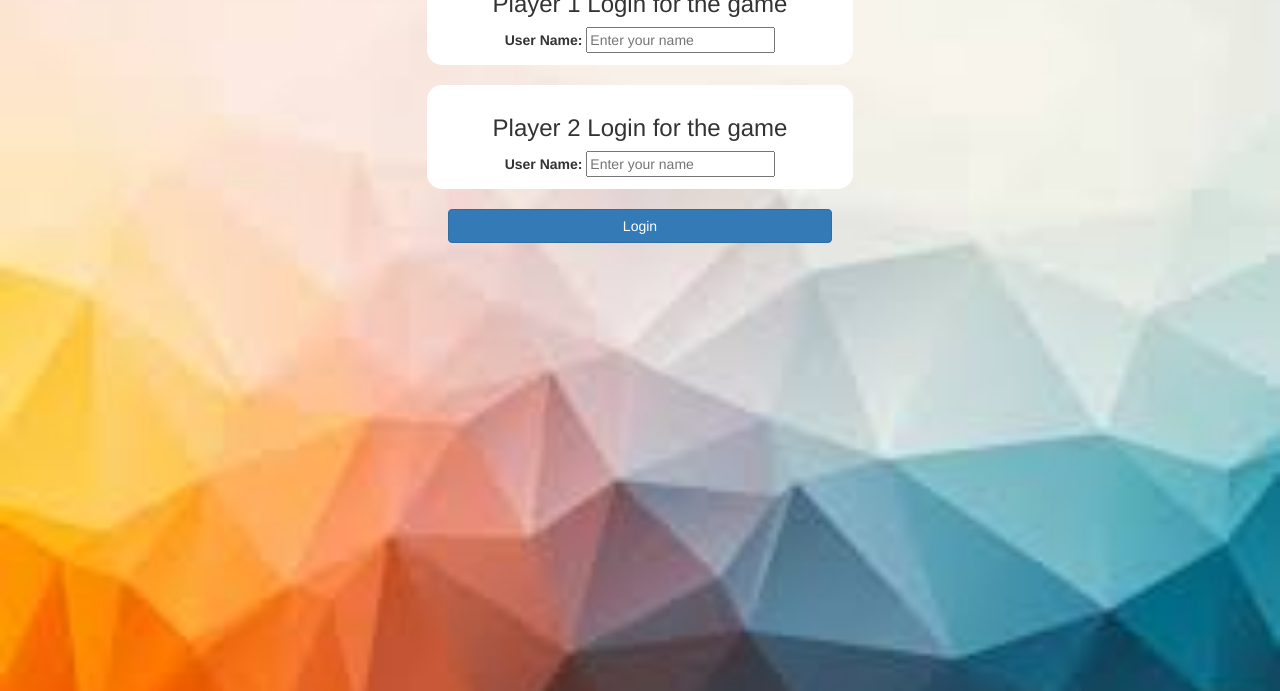
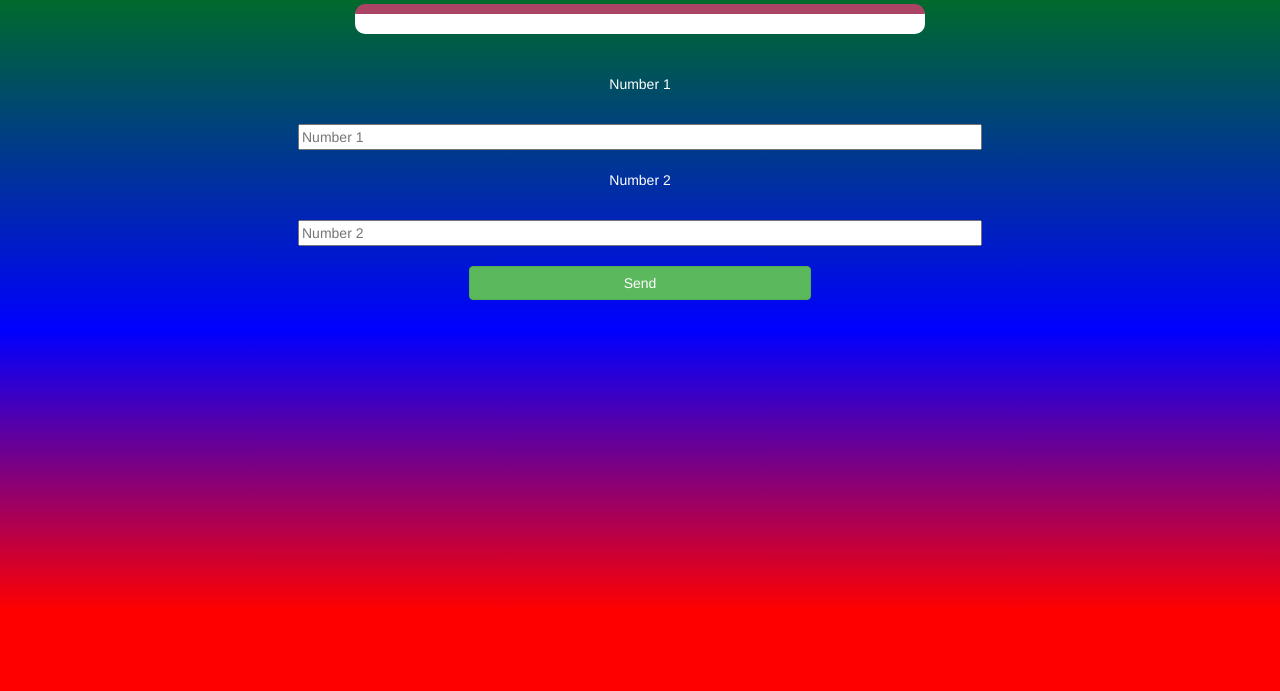
Before and after one commit to SudiptaSundarPramanik/The_Math_Quiz, a plain HTML site: page quiz_game_page.html in a window 1280 px wide. Shown: the part 109-800 px from the top of the page. Drawn offline with nearby package versions, Linux system fonts and the light colour scheme.

Commit message:
Add files via upload

```diff
--- a/quiz_game.css
+++ b/quiz_game.css
@@ -1,11 +1,8 @@
 body
 {
-	background: linear-gradient(green 0%, blue 50%, red 100%);
-	background-image: url("download (2).jpg");
-	background-size: 100%;
+	background: linear-gradient(green 5%, blue 55%, red 90%);
 	text-align: center;
 }
-
 .login_div1 , .login_div2
 	{
 		background: white;
@@ -13,14 +10,12 @@ body
 		float: none;
 		border-radius: 15px;
 	}
-
-
-#player1_name , #player2_name
+#player1_name, #player2_name
 {
 	display: inline-block;
 	margin-left: 20px;
 }
-#word
+#number1, #number2
 {
 	width: 60%;
 }
@@ -37,3 +32,8 @@ padding: 10px;
 float: none;
 text-align: left;
 }
+p
+{
+	text-size-adjust: 8px;
+	color: white;
+}
--- a/quiz_game_login.js
+++ b/quiz_game_login.js
@@ -1,8 +1,7 @@
 function addUser(){
-    player1_save=document.getElementById("guess_input1").value;
-    player2_save=document.getElementById("guess_input2").value;
-    localStorage.setItem("player1_save",player1_save);
-    localStorage.setItem("player2_save",player2_save);
-    window.location="game_page.html";
-
+    player1_name=document.getElementById("guess_input1").value;
+    player2_name=document.getElementById("guess_input2").value;
+    localStorage.setItem("player1_name",player1_name);
+    localStorage.setItem("player2_name",player2_name);
+    window.location="quiz_game_page.html";
 }
--- a/quiz_game_page.html
+++ b/quiz_game_page.html
@@ -1,34 +1,35 @@
 <html>
 <head>
-    <title>The Math Quiz</title>
+	<title>The Math Quiz Game!</title>
+
 <meta name="viewport" content="width=device-width, initial-scale=1">
 <link rel="stylesheet" href="https://maxcdn.bootstrapcdn.com/bootstrap/3.4.0/css/bootstrap.min.css">
 <script src="https://ajax.googleapis.com/ajax/libs/jquery/3.4.1/jquery.min.js"></script>
 <script src="https://maxcdn.bootstrapcdn.com/bootstrap/3.4.0/js/bootstrap.min.js"></script>
+
 <link rel="stylesheet" type="text/css" href="quiz_game.css">
-<script src="quiz_game_login.js"></script>
-<script src="quiz_game_page.js"></script>
 </head>
 <body>
-    <center>
-        <h1>The Math Quiz Game</h1>
-    <div class="col-lg-4 col-sm-8 col-xs-11 login_div1">
-		<h3>Player 1 Login for the game</h3>
-		<label>User Name:</label>
-		<input type="text" id="guess_input1" class="form_control" placeholder="Enter your name">
-	</div>
-	<br>
-	<div class="col-lg-4 col-sm-8 col-xs-11 login_div2">
-		<h3>Player 2 Login for the game</h3>
-		<label>User Name:</label>
-		<input type="text" id="guess_input2" class="form_control" placeholder="Enter your name">
-	</div>
-    <br>
-    <button id="login_button" type="button" class="btn btn-primary" style="width:30%" onclick="addUser();">
-        Login
-    </button>
-</center>
+<h4 id="player1_name"></h4><span id="player1_score"></span>
+<br>
+<h4 id="player2_name"></h4><span id="player2_score"></span>
+<div class="container">
+	<center>
+		<h2 style="color: white;">The Math Quiz Game!</h2>
+		<h3 id="player_question"></h3>
+		<h3 id="player_answer"></h3>
+		<div id="output" class="col-lg-6"></div>
+			<br>
+			<br>
+		<p>Number 1</p><br>
+		<input type="text" placeholder="Number 1" id="number1">
+		<br><br>
+		<p>Number 2</p><br>
+		<input type="text" placeholder="Number 2" id="number2">
+		<br><br>
+		<button onclick="send();" class="btn btn-success" style="width: 30%;">Send</button>
+	</center>
+</div>
+<script src="quiz_game_page.js"></script>
 </body>
-
-
 </html>
```
Also changed, not shown: index.html (added, +29 -0 lines).
